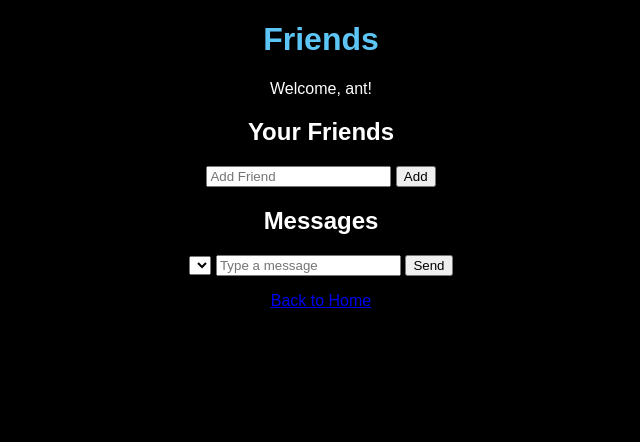
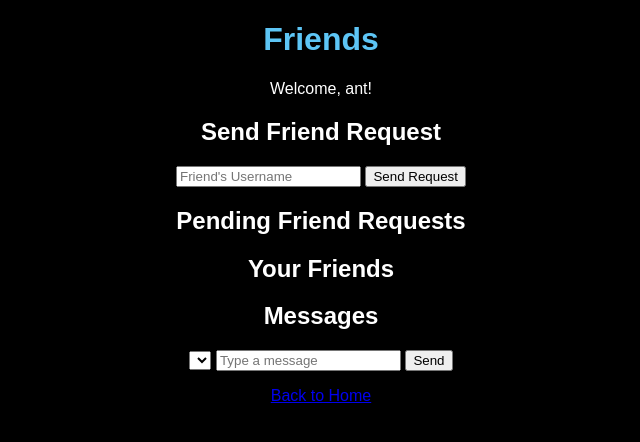
Before and after one commit to TheAnthonyO/BetSocial, a Flask app: page /friends in a window 1280 px wide. Shown: the top 442 px of the page, without its empty margins (319-959 px from the left). Run offline with Flask 3, Linux system fonts and the light colour scheme; a user stored in the database is signed in; data comes from the database, SQL or seed files in the repository; data that the repository does not hold is empty; parts of the project's set-up code (start-up, migrations or seed data) failed here and were passed over.

Commit message:
Updated friends.html and index.html to match features added on friends.py and others.

```diff
--- a/templates/friends.html
+++ b/templates/friends.html
@@ -10,16 +10,32 @@
 <body>
     <h1>Friends</h1>
     <p>Welcome, {{ user.username }}!</p>
+
+    <h2>Send Friend Request</h2>
+    <form method="POST">
+        <input type="text" name="friend_username" placeholder="Friend's Username" required>
+        <button type="submit" name="send_request">Send Request</button>
+    </form>
+
+    <h2>Pending Friend Requests</h2>
+    <ul>
+        {% for req in pending_requests %}
+            <li>{{ req.sender_username }} wants to be your friend
+                <form method="POST" style="display:inline;">
+                    <input type="hidden" name="request_id" value="{{ req.id }}">
+                    <button type="submit" name="accept_request">Accept</button>
+                </form>
+            </li>
+        {% endfor %}
+    </ul>
+
     <h2>Your Friends</h2>
-    <form method="POST">
-        <input type="text" name="friend_username" placeholder="Add Friend" required>
-        <button type="submit" name="add_friend">Add</button>
-    </form>
     <ul>
         {% for friend in friends %}
             <li>{{ friend.username }}</li>
         {% endfor %}
     </ul>
+
     <h2>Messages</h2>
     <form method="POST">
         <select name="receiver_id">
@@ -32,11 +48,12 @@
     </form>
     <ul>
         {% for msg in messages %}
-            <li>{{ msg.sender_id == user.id and 'You' or User.query.get(msg.sender_id).username }} to
-                {{ msg.receiver_id == user.id and 'You' or User.query.get(msg.receiver_id).username }}:
+            <li>{{ msg.is_from_user and 'You' or msg.sender_username }} to
+                {{ msg.is_to_user and 'You' or msg.receiver_username }}:
                 {{ msg.content }} ({{ msg.timestamp }})</li>
         {% endfor %}
     </ul>
+
     <p><a href="{{ url_for('login.home') }}">Back to Home</a></p>
 </body>
 </html>
```
